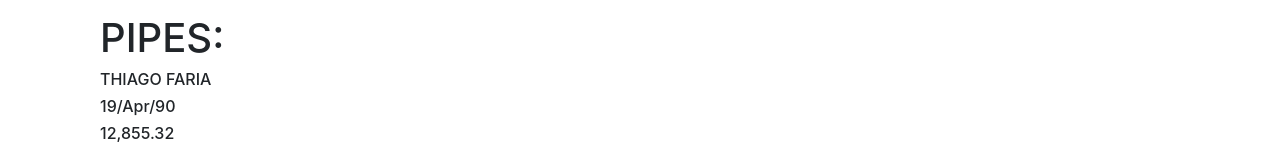
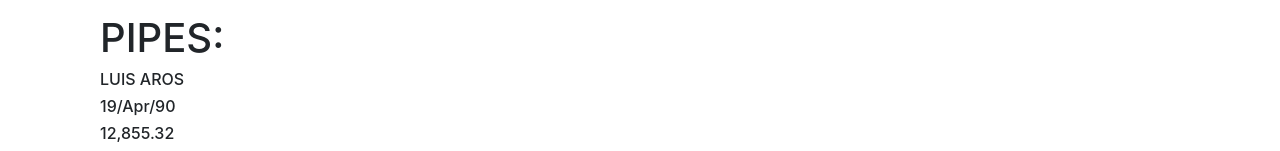
Before and after one commit to arellano84/meuprojecto, an Angular app: page / in a window 1280 px wide. Shown: the part 130-281 px from the top of the page. Built offline with nearby package versions, Linux system fonts and the light colour scheme.

Commit message:
11.6. Conhecendo e usando pipes 2

```diff
--- a/src/app/pipes/pipes.component.ts
+++ b/src/app/pipes/pipes.component.ts
@@ -7,7 +7,7 @@ import { Component, OnInit } from '@angular/core';
 })
 export class PipesComponent {
 
-  nome = 'Thiago Faria';
+  nome = 'Luis Aros';
   dataAniversario = new Date(1990, 3, 19);
   preco = 12855.32;
   troco = 0.57392;
```
